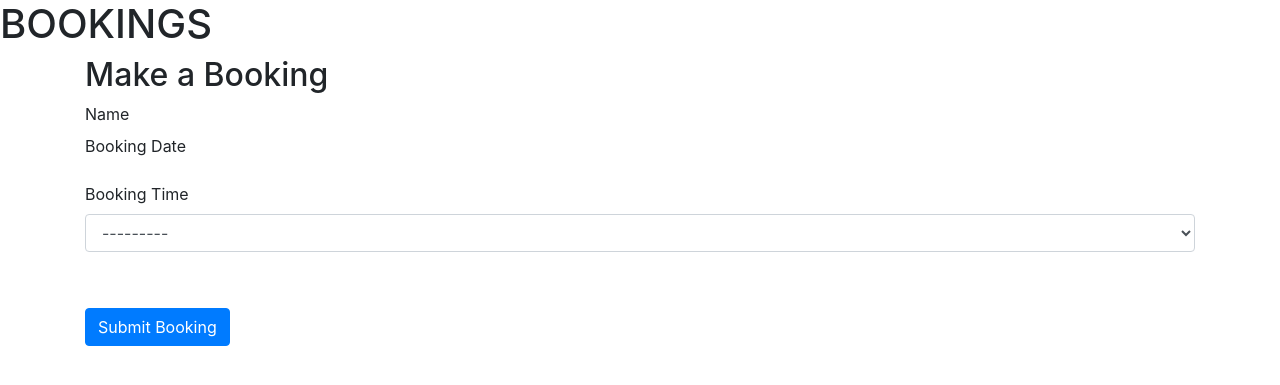
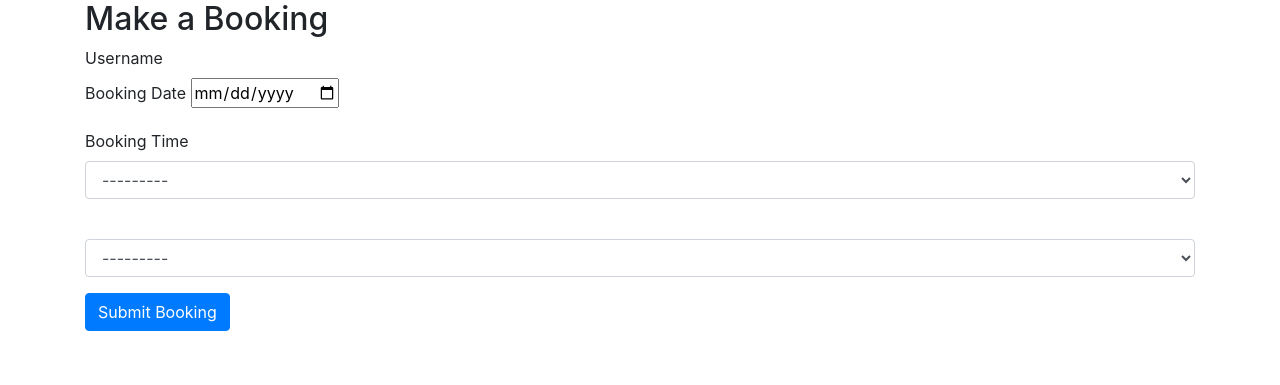
Before and after one commit to EdelCorbett/the-pool-hall, a Django app: page /booking/ in a window 1280 px wide. Shown: the part 56-441 px from the top of the page. Run offline with Django 3.2, Linux system fonts and the light colour scheme; a user stored in the database is signed in; tables that the repository leaves empty hold one stand-in row (values such as "Sample post"); some libraries are stand-ins or nearby versions.

Commit message:
Add to booking form for avaiablity

```diff
--- a/booking/urls.py
+++ b/booking/urls.py
@@ -3,6 +3,7 @@ from . import views
 
 urlpatterns = [
     path('', views.IndexView.as_view(), name='index'),
-    path('booking/', views.bookingView.as_view(), name='booking'),
+    path('booking/', views.BookingView.as_view(), name='booking'),
     path('account/signup/', views.MemberRegisterView.as_view(), name='accounts_signup'),
+
 ]
--- a/booking/views.py
+++ b/booking/views.py
@@ -1,3 +1,4 @@
+from datetime import timedelta, datetime, time
 from django.views import View
 from django.views.generic import TemplateView
 from django.shortcuts import render, redirect
@@ -6,6 +7,7 @@ from django.views.generic.edit import FormView
 from .forms import BookingForm, MemberForm
 from .models import Table, Bookings, TimeSlots
 from crispy_forms.helper import FormHelper
+from django.contrib.auth.mixins import LoginRequiredMixin
 
 
 # Create your views here.
@@ -28,27 +30,50 @@ class MemberRegisterView(FormView):
         return super().form_invalid(form)
 
 
-class bookingView(TemplateView):
+class BookingView(LoginRequiredMixin, FormView):
     template_name = 'booking.html'
     form_class = BookingForm
 
+    def get(self, request, *args, **kwargs):
+        form = self.form_class(initial={'user': request.user})
+        return render(request, self.template_name, {'form': form})
+
     def post(self, request, *args, **kwargs):
         form = self.form_class(request.POST)
+
         if form.is_valid():
-            bookking_date = form.cleaned_data['booking_date']
+            booking_date = form.cleaned_data['booking_date']
             booking_time = form.cleaned_data['booking_time']
+            print(booking_date)
+
             table_available = False
-            for table in Table.objects.all():
-                if is_table_available(table,booking_date,booking_time):
+
+            for table in Table.objects.filter():
+                if self.is_table_available(table, booking_date, booking_time):
                     booking = form.save(commit=False)
                     booking.table = table
+                    booking.user = request.user
                     booking.save()
+
+                    booking_datetime = datetime.combine(booking_date, booking_time)
+
+                    table.booked_start_time = booking_datetime
+                    table.booked_end_time = table.booked_start_time + timedelta(hours=1)
+                    table.is_available = False  # Mark the table as not available during the booked time
+                    table.save()
+
                     table_available = True
                     break
+
             if table_available:
                 return HttpResponse("Booking successful")
             else:
                 return HttpResponse("No tables available")
+        else:
+            return render(request, self.template_name, {'form': form})
 
-
-        return render(request, self.template_name, {'form': form})
+    def is_table_available(self, table, booking_date, booking_time):
+        booking_datetime = datetime.combine(booking_date, booking_time)
+        bookings = Bookings.objects.filter(
+            booking_date=booking_date, booking_time=booking_time, table=table)
+        return bookings.count() == 0
--- a/templates/booking.html
+++ b/templates/booking.html
@@ -1,17 +1,15 @@
 {% extends 'base.html' %}
 
-{% block title %}Home{% endblock %}
+{% block title %}Booking{% endblock %}
 
 {% block content %}
-{% load crispy_forms_tags %}
-<h1>BOOKINGS</h1>
 <div class="container">
     <h2>Make a Booking</h2>
     <form method="post" action="{% url 'booking' %}">
         {% csrf_token %}
         {{ form.non_field_errors }}
         <div class="form-group">
-            <label for="{{ form.user.id_for_label }}">Name</label>
+            <label for="{{ form.user.id_for_label }}">Username</label>
             {{ form.user }}
             {{ form.user.errors }}
             <div class="form-group">
```
Also changed, not shown: booking/migrations/0006_auto_20231207_0057.py (added), booking/migrations/0007_table_booking_date.py (added), booking/migrations/0008_table_booking_time.py (added).
